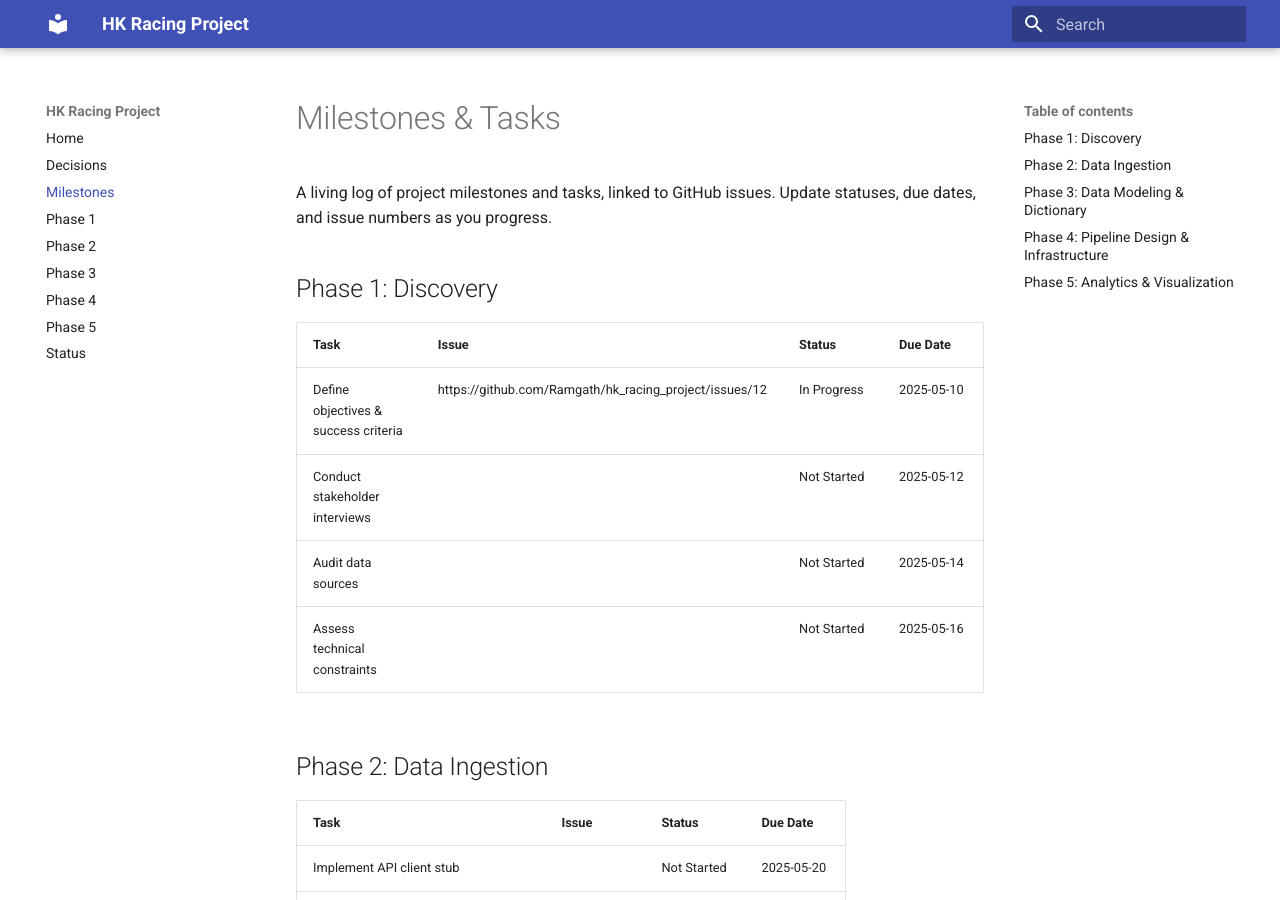
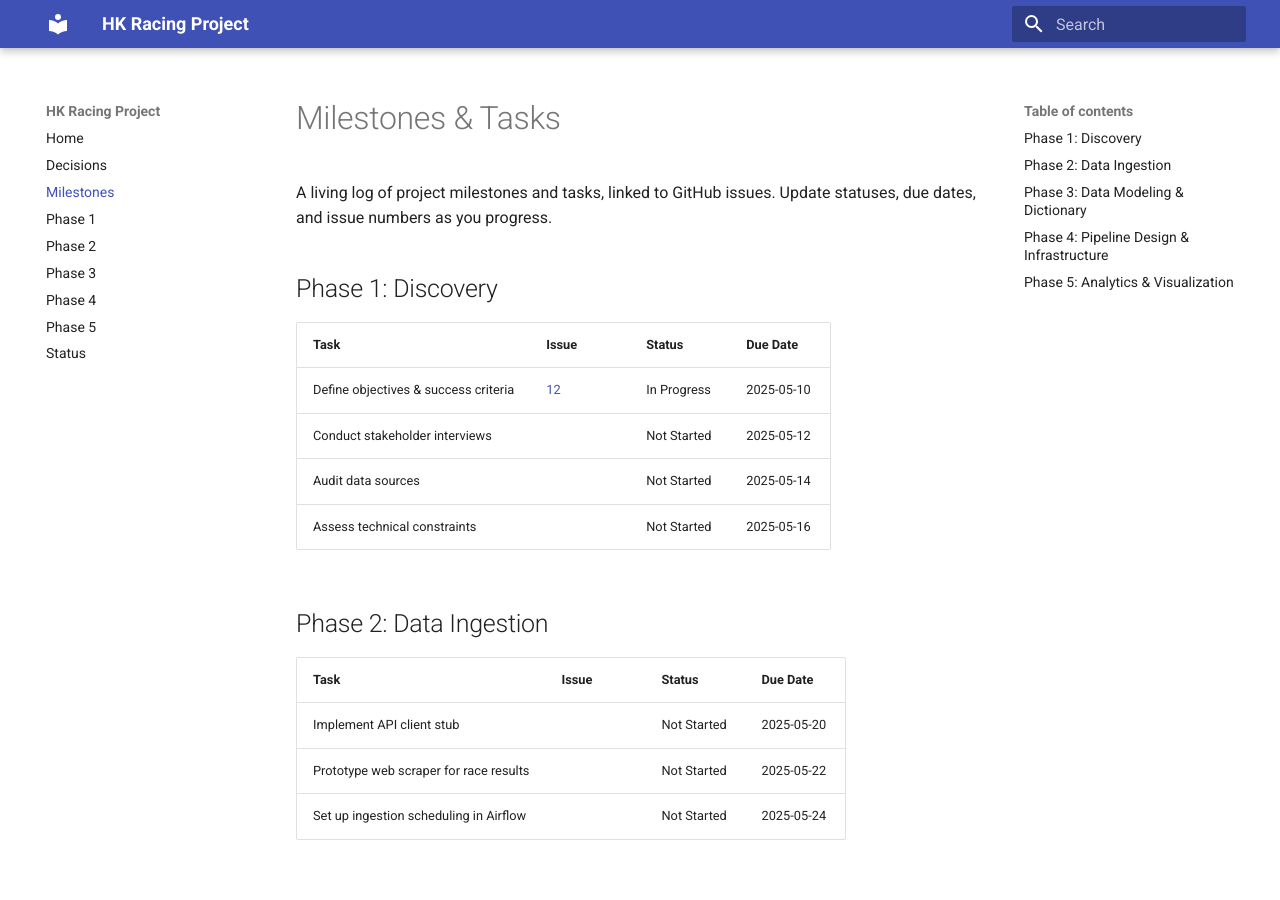
Before and after one commit to Ramgath/hk_racing_project, an MkDocs documentation site: the page built from docs/milestones.md, in a window 1280 px wide and 900 px high. Built offline with MkDocs 1.6.1 and Material for MkDocs 9.7.7, drawn with Linux system fonts in a browser that asks for light colours; some of the changed lines change nothing that is shown.

Commit message:
milestone link update

```diff
--- a/docs/milestones.md
+++ b/docs/milestones.md
@@ -5,7 +5,7 @@ A living log of project milestones and tasks, linked to GitHub issues. Update st
 ## Phase 1: Discovery
 | Task                                  | Issue | Status      | Due Date    |
 |---------------------------------------|-------|-------------|-------------|
-| Define objectives & success criteria  |https://github.com/Ramgath/hk_racing_project/issues/12       | In Progress | 2025-05-10  |
+| Define objectives & success criteria  |[12](https://github.com/Ramgath/hk_racing_project/issues/12)       | In Progress | 2025-05-10  |
 | Conduct stakeholder interviews        |       | Not Started | 2025-05-12  |
 | Audit data sources                    |       | Not Started | 2025-05-14  |
 | Assess technical constraints          |       | Not Started | 2025-05-16  |
```
